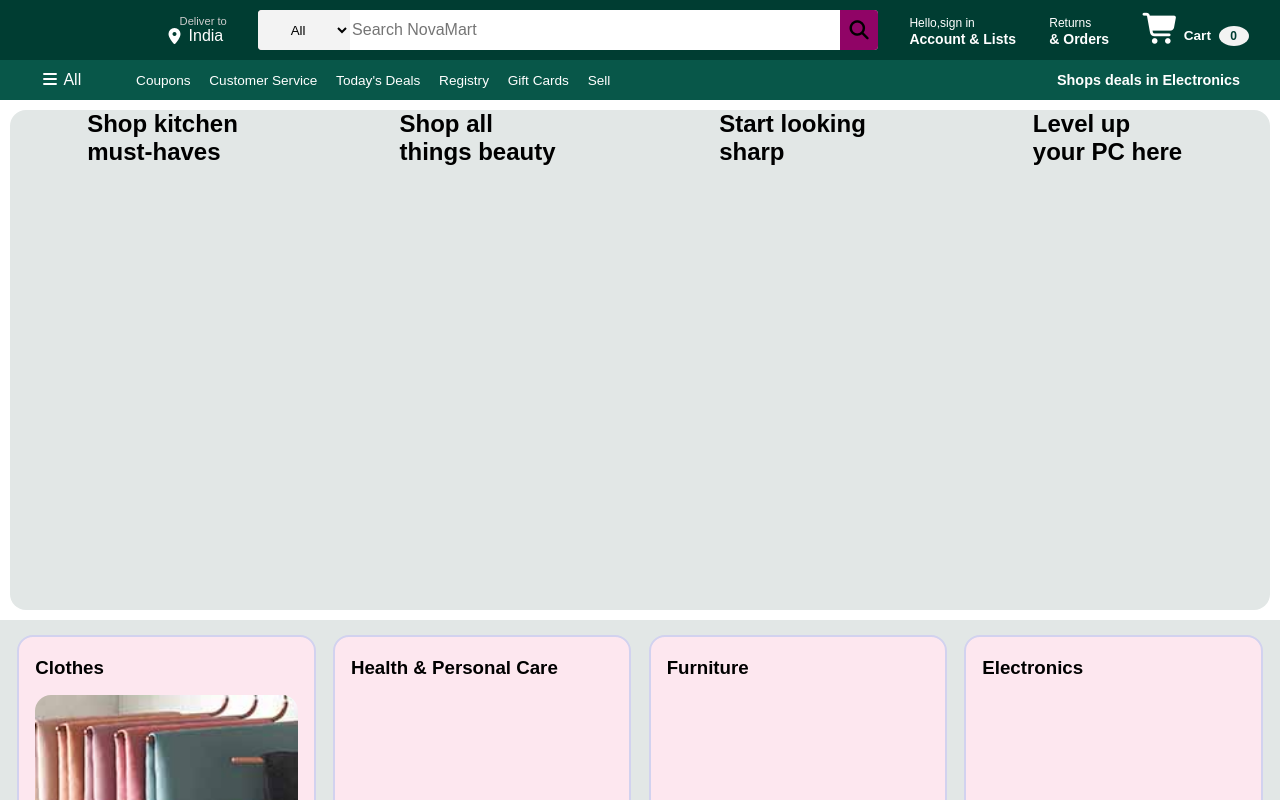
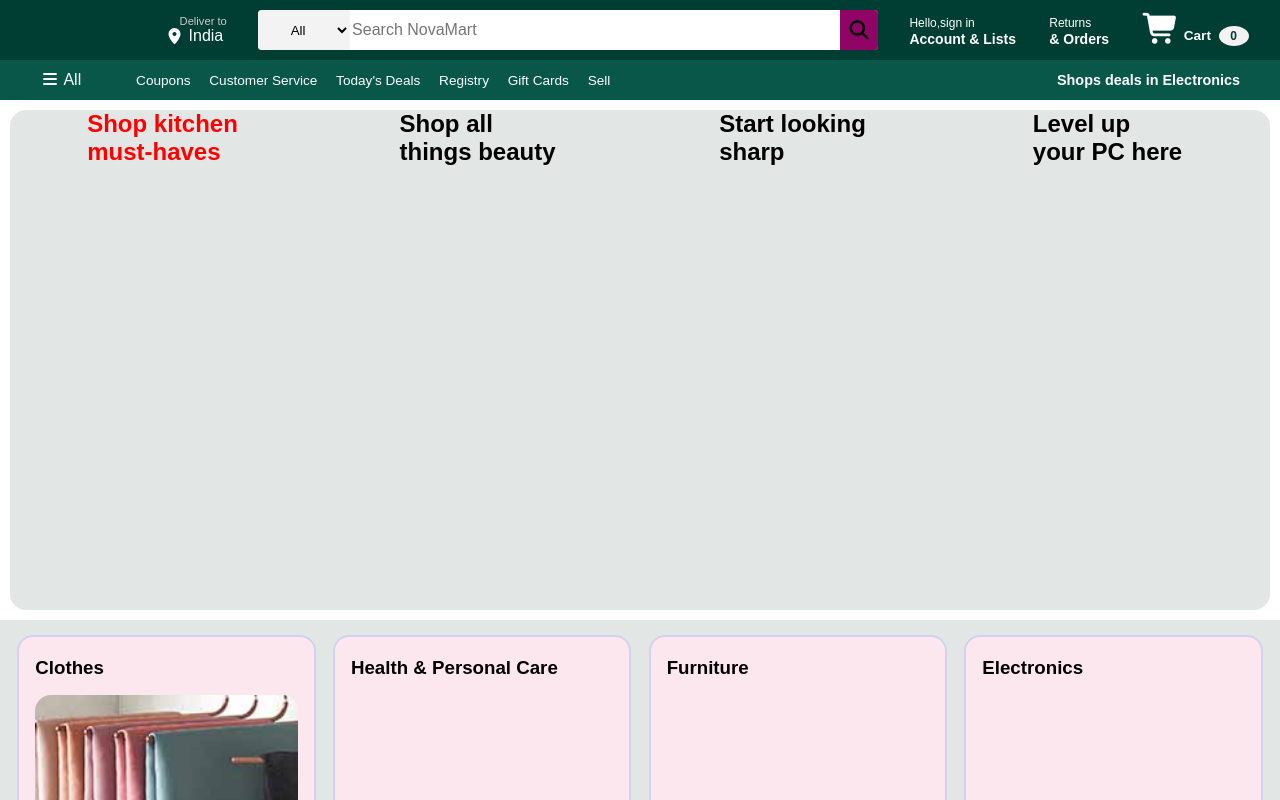
Before and after one commit to manasvisaharawat-web/Static-E-Commerce-Product-Page, a plain HTML site: page index.html in a window 1280 px wide. In both pictures the pointer is over the item 162 px from the left and 360 px from the top of the page. Shown: the top 800 px of the page. Drawn offline with Linux system fonts and the light colour scheme.

Commit message:
add hover effect

```diff
--- a/style.css
+++ b/style.css
@@ -145,6 +145,9 @@ span{
     border-radius: 1rem;
     margin-right: 10px;
 
+}
+.img li:hover{
+    color:red;
 }
 .img1{
     background-image: url(hero-img-2.avif);
```
